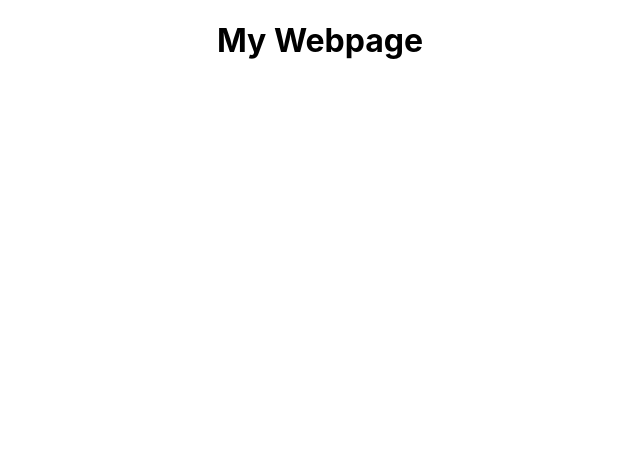
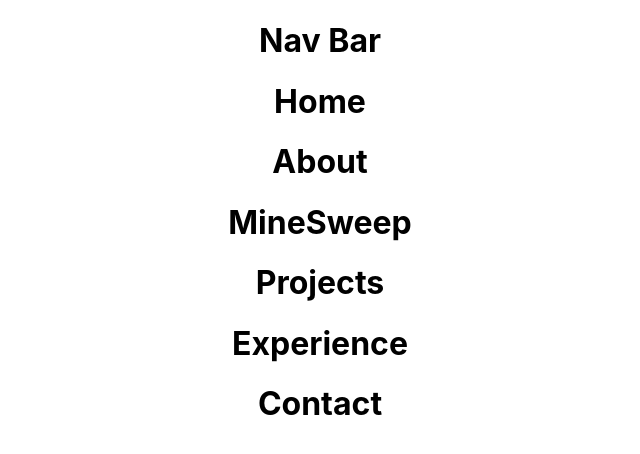
Before and after one commit to relyt4me/personal-website, a React (Create React App) app: page / in a window 1280 px wide. Shown: the top 454 px of the page, without its empty margins (320-960 px from the left). Built offline with nearby package versions, Linux system fonts and the light colour scheme.

Commit message:
Add filler layout for page

```diff
--- a/src/App.css
+++ b/src/App.css
@@ -1,3 +1,7 @@
 .App {
   text-align: center;
 }
+
+.App h1 {
+  height: 100%;
+}
--- a/src/App.js
+++ b/src/App.js
@@ -3,7 +3,13 @@ import "./App.css";
 function App() {
   return (
     <div className="App">
-      <h1>My Webpage</h1>
+      <h1>Nav Bar</h1>
+      <h1>Home</h1>
+      <h1>About</h1>
+      <h1>MineSweep</h1>
+      <h1>Projects</h1>
+      <h1>Experience</h1>
+      <h1>Contact</h1>
     </div>
   );
 }
```
